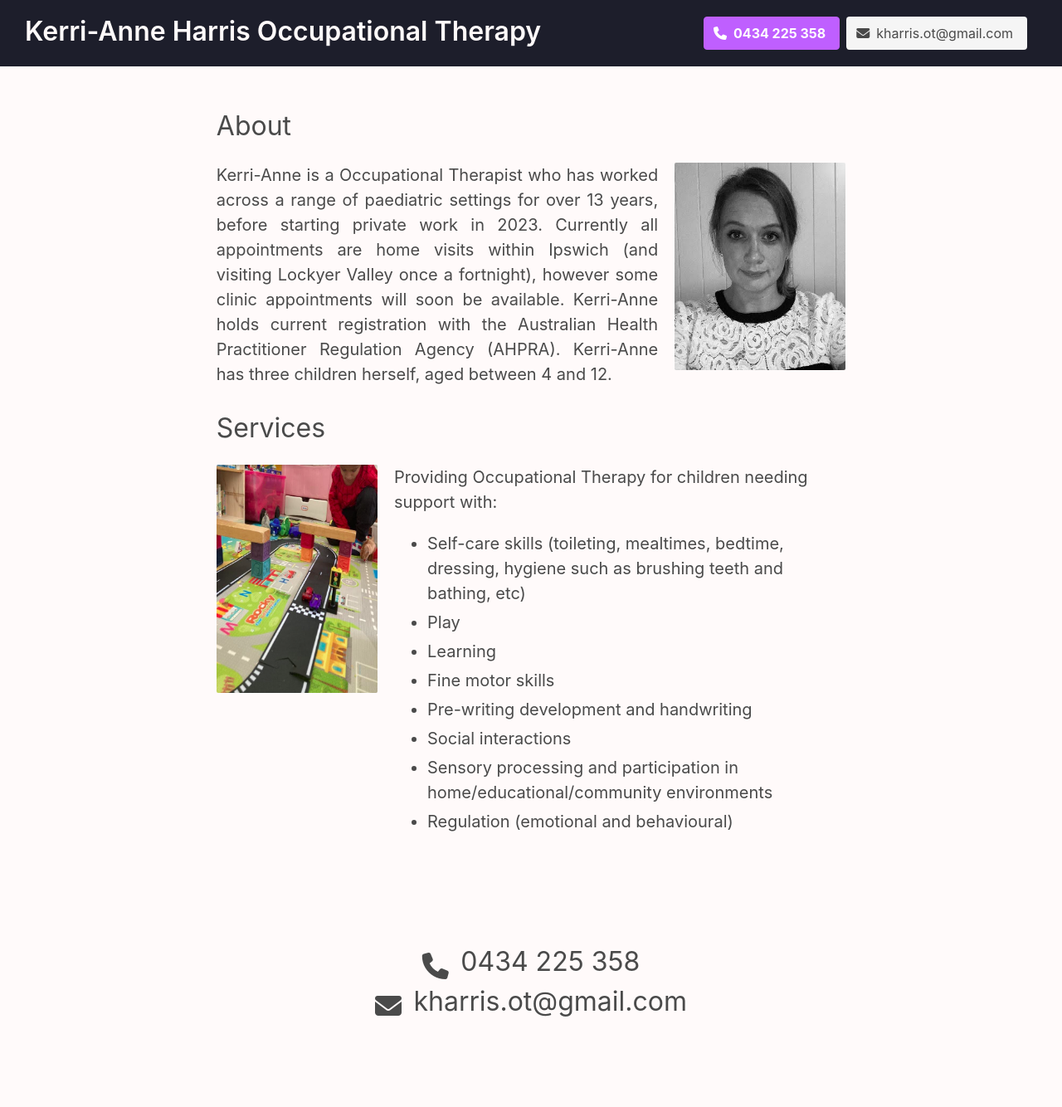
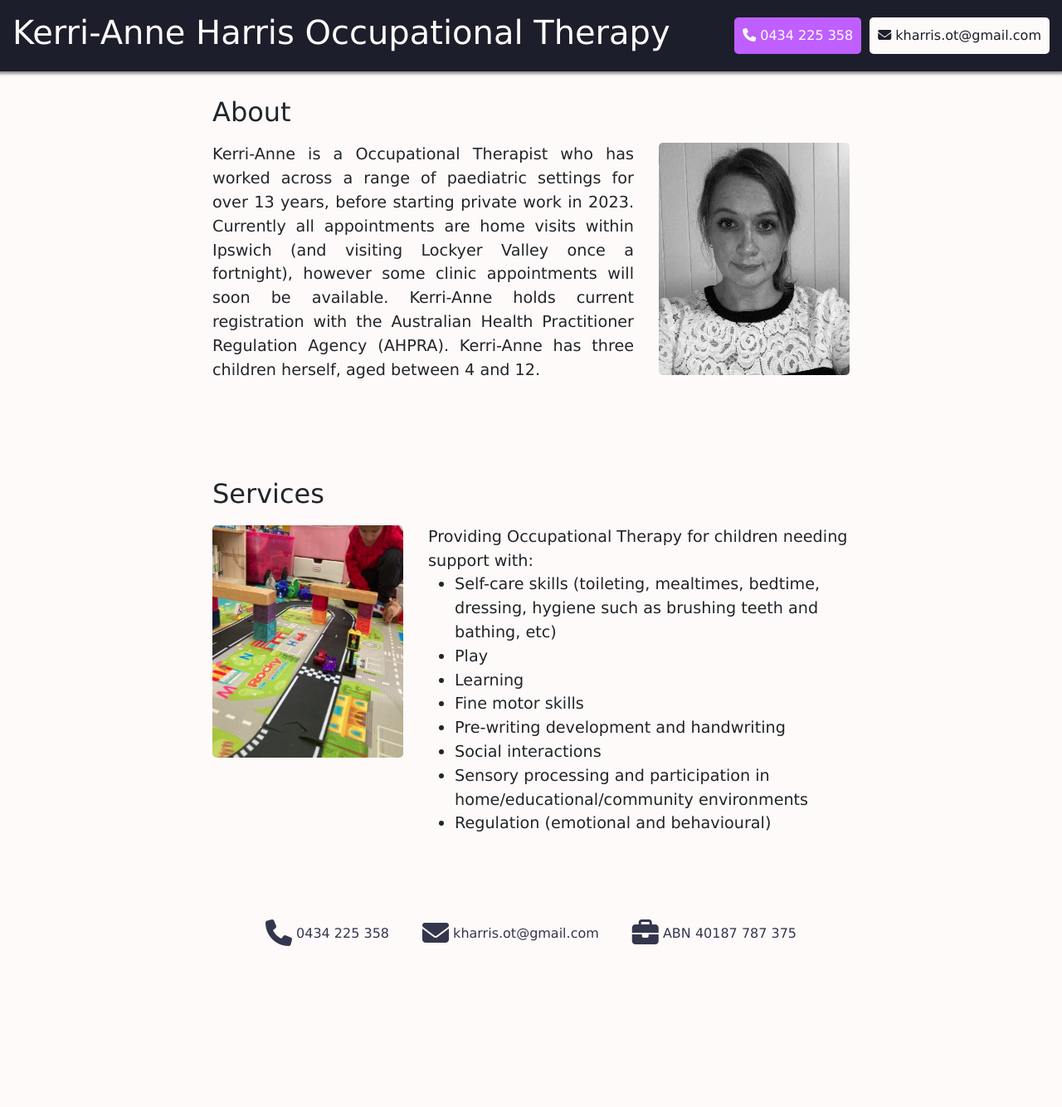
Before and after one commit to woolawin/kharris, a website: page index.html in a window 1280 px wide. Shown: the whole page at 83% size. After the commit the page ends 1177 px from the top, so only its background shows below. Drawn offline with nearby package versions, Linux system fonts and the light colour scheme.

Commit message:
Take2 (#2)

```diff
--- a/index.html
+++ b/index.html
@@ -3,113 +3,209 @@
         <title>Kerri-Anne Harris Occupational Therapy</title>
         <meta name="keywords" content="Occupational Therapy, OT, Ipswich">
         <meta name="author" content="Kerri-Anne Harris">
-        <link rel="stylesheet" href="https://cdn.jsdelivr.net/npm/bulma@0.9.4/css/bulma.min.css">
+        <meta name="viewport" content="width=device-width, initial-scale=1">
+
+        <link href="https://cdn.jsdelivr.net/npm/bootstrap@5.3.3/dist/css/bootstrap.min.css" rel="stylesheet" integrity="sha384-QWTKZyjpPEjISv5WaRU9OFeRpok6YctnYmDr5pNlyT2bRjXh0JMhjY6hW+ALEwIH" crossorigin="anonymous">
         <link rel="stylesheet" href="https://cdnjs.cloudflare.com/ajax/libs/font-awesome/6.5.1/css/all.min.css" integrity="sha512-DTOQO9RWCH3ppGqcWaEA1BIZOC6xxalwEsw9c2QQeAIftl+Vegovlnee1c9QX4TctnWMn13TZye+giMm8e2LwA==" crossorigin="anonymous" referrerpolicy="no-referrer" />
         <style>
-            html {
+
+            body {
                 background-color: #FFFAFA;
+                font-family: Verdana, sans-serif;
             }
 
-            nav {
-                padding-left: 30px;
-                padding-right: 30px;
-                background-color: #1d1e2b !important;
+            h2 {
+                padding-bottom: 10px;
             }
 
-            nav h1 {
-                margin-top: 20px;
-                color: #FFFAFA !important;
+
+            p, .services-content {
+                font-size: 1.2rem;
             }
 
-            .main {
-                margin-top: 90px;
-            }
-
-            article {
-                margin-top: 30px;
-            }
-
-            .about, .services {
-                display: flex;
-                gap: 20px;
-            }
-
-            .about-me {
+            p {
                 text-align: justify;
             }
 
-            .about img {
-                height: 250px;
-                border-radius: 2px;
+            img  {
+                border-radius: 5px;
+                height: 280px;
+                width: 230px;
             }
 
-            .services img {
-                height: 275px;
-                width: 300px;
-                border-radius: 2px;
+            .header {
+                display: flex;
+                background-color: #1D1E2B;
+                position: sticky;
+                top: 0;
+                width: 100vw;
+                color: #FFFAFA;
+                padding: 15px;
+
+                box-shadow: 0px 1px 3px 2px rgba(0,0,0,0.43);
             }
 
-            .bottom-contact {
-                display: flex;
-                flex-direction: column;
-                align-items: center;
-
-                padding-top: 100px;
-                padding-bottom: 100px;
+            .header a {
+                font-weight: lighter;
             }
 
-            .bottom-contact span {
-                font-size: 32px;
-                padding-left: 10px;
+            h1 {
+                flex: 1;
+            }
+
+            .contactme {
+                display: flex;
+                align-items: center;
+                justify-content: center;
+                gap: 10px;
             }
 
             .callme {
                 background-color: #BF5FFF;
                 border-color: #BF5FFF;
                 color: white;
+                padding: 10px;
+                border-radius: 5px;
+                text-decoration: none;
             }
+
+            .emailme {
+                background-color: #FFFAFA;
+                border-color: #FFFAFA;
+                color: #1D1E2B;
+                padding: 10px;
+                border-radius: 5px;
+                text-decoration: none;
+            }
+
+            @media (max-width: 540px) {
+                .callme strong {
+                    display: none;
+                }
+
+                .emailme strong {
+                    display: none;
+                }
+            }
+
+            .content {
+                display: flex;
+                width: 80vw;
+                padding-left: 20vw;
+                padding-top: 30px;
+                flex-direction: column;
+                gap: 100px;
+            }
+
+            .about {
+                display: flex;
+                flex-direction: column;
+            }
+
+            .about div {
+                display: flex;
+                gap: 30px;
+            }
+
+
+            .services {
+                display: flex;
+                flex-direction: column;
+            }
+
+
+            .services-content {
+                display: flex;
+                flex-direction: row;
+                gap: 30px;
+            }
+
+
+            @media (max-width: 540px) {
+                .content {
+                    width: 90vw;
+                    padding-left: 10vw;
+                }
+
+                .about div {
+                    flex-direction: column;
+                    justify-content: center;
+                    align-items: center;
+                }
+
+                .services-content {
+                    flex-direction: column-reverse;
+                    justify-content: center;
+                    align-items: center;
+                }
+            }
+
+            .footer {
+                color: white;
+                display: flex;
+                margin-top: 50px;
+                padding-top: 40px;
+                padding-bottom: 40px;
+                align-items: center;
+                justify-content: center;
+                gap: 40px;
+            }
+
+            .footer a {
+                color: #34364d;
+                text-decoration: none;
+            }
+
+            .footer div {
+                color: #34364d;
+            }
+
+            @media (max-width: 540px) {
+                .footer {
+                    flex-direction: column;
+                }
+            }
+
         </style>
     </head>
     <body>
-        <nav class="navbar is-fixed-top" role="navigation" aria-label="main navigation">
-            <h1 class="title">Kerri-Anne Harris Occupational Therapy</h1>
-            <div class="navbar-menu">
-                <div class="navbar-end">
-                    <div class="navbar-item">
-                        <div class="buttons">
-                            <a class="button callme" href="tel:0434225358">
-                                <span class="icon"><i class="fas fa-phone"></i></span>
-                                <span><strong>0434 225 358</strong></span>
+        <header class="header">
+            <h1>
+                Kerri-Anne Harris Occupational Therapy
+            </h1>
+            <div class="contactme">
+                <a class="callme" href="tel:0434225358">
+                    <i class="fas fa-phone"></i>
+                    <strong>0434 225 358</strong>
                 </a>
-                            <a class="button is-light" href="mailto:kharris.ot@gmail.com">
-                                <span class="icon"><i class="fas fa-envelope"></i></span>
-                                <span>kharris.ot@gmail.com</span>
+                <a class="emailme" href="mailto:kharris.ot@gmail.com">
+                    <i class="fas fa-envelope"></i>
+                    <strong>kharris.ot@gmail.com</strong>
                 </a>
             </div>
-                    </div>
-                </div>
-            </div>
-        </nav>
-        <div class="main columns is-mobile is-size-7-mobile">
-            <div class="column is-three-fifths is-offset-one-fifth">
-                <article>
-                    <h3 class="subtitle is-3">About</h3>
-                    <div class="about">
-                        <p class="about-me is-size-5">
-                            Kerri-Anne is a Occupational Therapist who has worked across a range of paediatric settings for
-                            over 13 years, before starting private work in 2023. Currently all appointments are home visits
-                            within Ipswich (and visiting Lockyer Valley once a fortnight), however some clinic appointments
-                            will soon be available. Kerri-Anne holds current registration with the Australian Health Practitioner
-                            Regulation Agency (AHPRA). Kerri-Anne has three children herself, aged between 4 and 12.
+        </header>
+        <section class="content">
+            <article class="about">
+                <h2>About</h2>
+                <div>
+                <p>
+                    Kerri-Anne is a Occupational Therapist who has worked across a range of paediatric settings for over 13 years, before starting private work in 2023. Currently all appointments are home visits within Ipswich (and visiting Lockyer Valley once a fortnight), however some clinic appointments will soon be available. Kerri-Anne holds current registration with the Australian Health Practitioner Regulation Agency (AHPRA). Kerri-Anne has three children herself, aged between 4 and 12.
                 </p>
-                        <img src="kerrianne.png" alt="Kerri-Anne Harris">
+
+                <figure>
+                    <img alt="Kerri-Anne Harris" src="kerrianne.png">
+                </figure>
                 </div>
             </article>
-                <article>
-                    <h3 class="subtitle is-3">Services</h3>
-                    <div class="services">
+
+            <article class="services">
+                <h2>Services</h2>
+                <div class="services-content">
+                    <figure>
                         <img src="play.png" alt="Services">
-                        <div class="content is-size-5">
+                    </figure>
+
+                    <div>
                         Providing Occupational Therapy for children
                         needing support with:
                          <ul>
@@ -125,61 +221,21 @@
                     </div>
                 </div>
             </article>
+        </section>
 
-                <article>
-                    <div class="bottom-contact">
-                        <div>
+        <footer class="footer">
+            <a href="tel:0434225358">
                 <i class="fa-solid fa-phone fa-2xl"></i>
                 <span>0434 225 358</span>
-                        </div>
-                        <div>
+            </a>
+            <a href="mailto:kharris.ot@gmail.com">
                 <i class="fa-solid fa-envelope fa-2xl"></i>
                 <span>kharris.ot@gmail.com</span>
+            </a>
+            <div>
+                <i class="fa-solid fa-briefcase fa-2xl"></i>
+                <span>ABN 40187 787 375</span>
             </div>
-                    </div>
-                </article>
-        <!--
-                <article>
-                    <h3 class="subtitle is-3">Contact</h3>
-                    <div class="contact">
-                        <div class="field">
-                            <div class="control has-icons-left has-icons-right">
-                                <input class="input is-medium" type="email" placeholder="Name" />
-                                <span class="icon is-small is-left">
-                                <i class="fas fa-face-smile fa-xs"></i>
-                            </span>
-                            </div>
-                        </div>
-
-                        <div class="field">
-                            <div class="control has-icons-left has-icons-right">
-                                <input class="input is-medium" type="email" placeholder="Phone" />
-                                <span class="icon is-left">
-                              <i class="fas fa-phone fa-sm"></i>
-                            </span>
-                            </div>
-                        </div>
-
-                        <div class="field">
-                            <div class="control has-icons-left has-icons-right">
-                                <input class="input is-medium" type="email" placeholder="Email" />
-                                <span class="icon is-medium is-left">
-                              <i class="fas fa-envelope"></i>
-                            </span>
-                            </div>
-                        </div>
-
-                        <div class="field">
-                            <textarea class="textarea" placeholder="Message"></textarea>
-                        </div>
-
-                        <button class="contact-send button is-primary">Send</button>
-                    </div>
-                </article>
-          -->
-
-
-            </div>
-         </div>
+        </footer>
     </body>
 </html>
```
Lines whose indentation alone changed are shown as unchanged.
